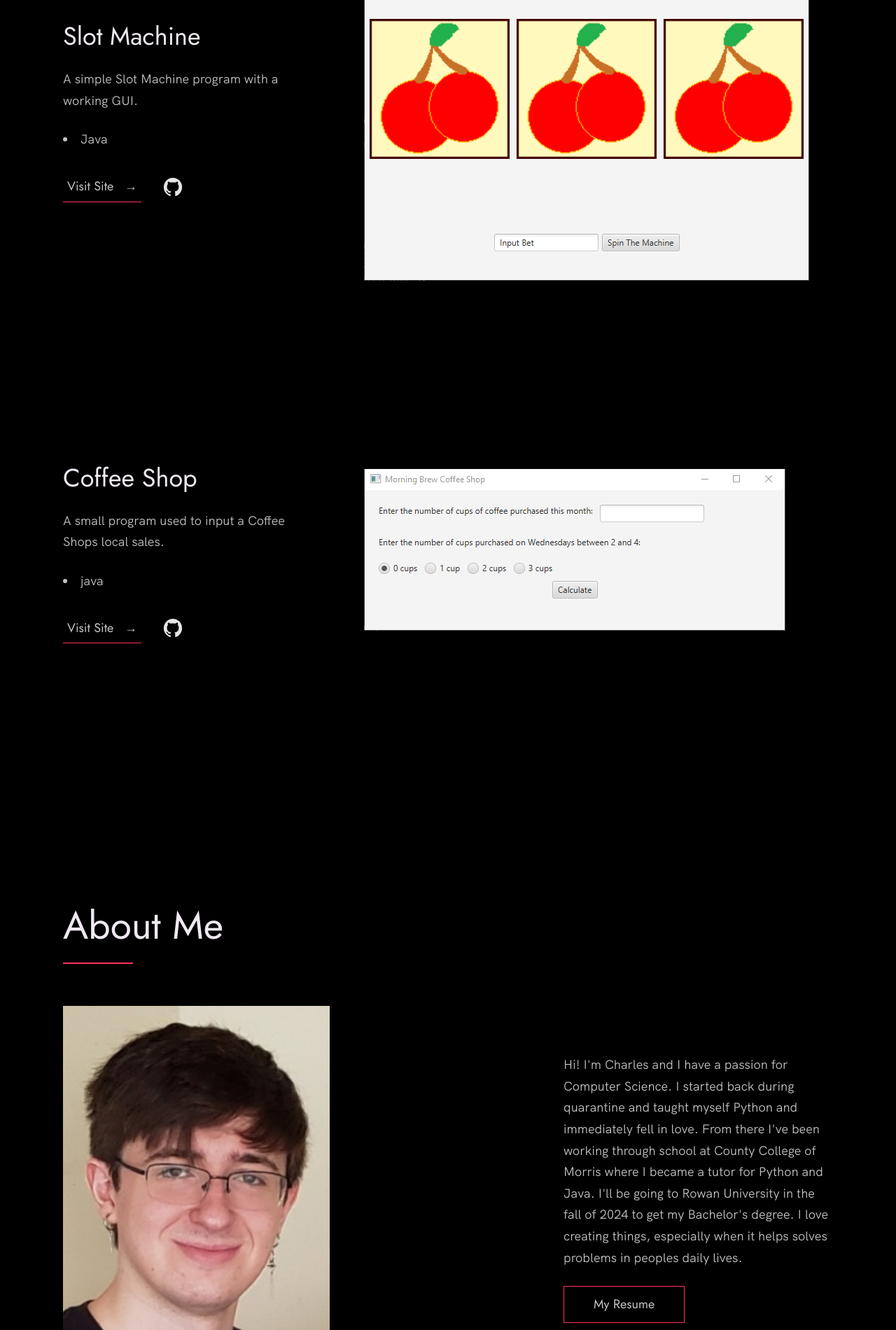
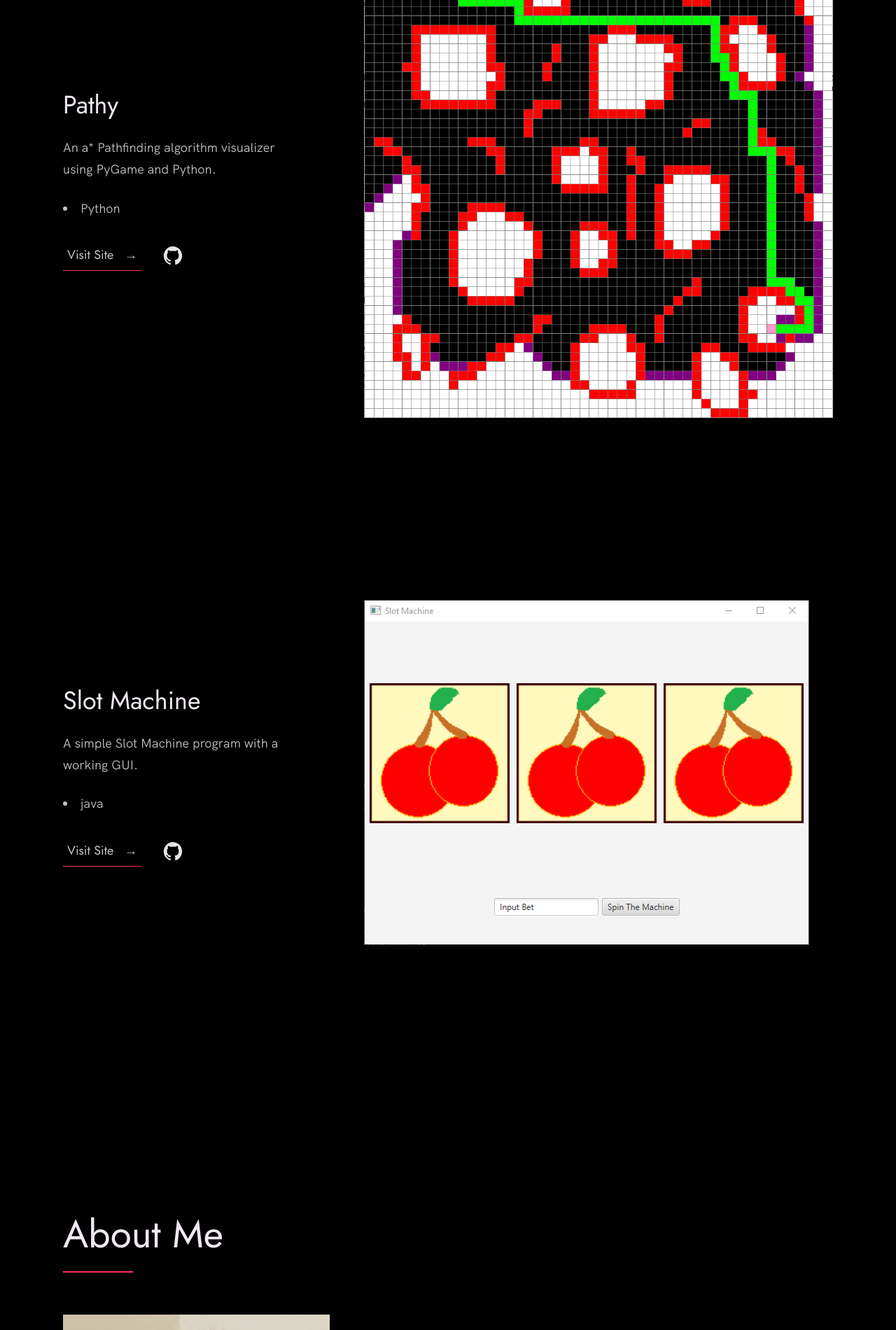
Before and after one commit to CharlesJandura/jandura-portfolio, a plain HTML site: page index.html in a window 1280 px wide. Shown: the part 1160-3060 px from the top of the page at 70% size. Drawn offline with Linux system fonts and the light colour scheme.

Commit message:
updated pathy and resume link

```diff
--- a/index.html
+++ b/index.html
@@ -78,49 +78,49 @@
 
           <div class="work__box">
             <div class="work__text">
-              <h3>Slot Machine</h3>
+              <h3>Pathy</h3>
               <p>
-                A simple Slot Machine program with a working GUI.
+                An a* Pathfinding algorithm visualizer using PyGame and Python.
               </p>
               <ul class="work__list">
-                <li>Java</li>
+                <li>Python</li>
               </ul>
 
               <div class="work__links">
-                <a href="https://github.com/biggrimmie/SlotMachine/tree/main" target="_blank" class="link__text">
+                <a href="https://github.com/CharlesJandura/pathy" target="_blank" class="link__text">
                   Visit Site <span>&rarr;</span>
                 </a>
-                <a href="https://github.com/biggrimmie/SlotMachine/tree/main" title="View Source Code" target="_blank">
+                <a href="https://github.com/CharlesJandura/pathy" title="View Source Code" target="_blank">
                   <img src="./images/github.svg" class="work__code" alt="GitHub">
                 </a>
               </div>
             </div>
             <div class="work__image-box">
-              <img src="./images/slot machine.png" class="work__image" alt="" />
+              <img src="./images/pathy_output.png" class="work__image" alt="" />
             </div>
           </div>
 
           <div class="work__box">
             <div class="work__text">
-              <h3>Coffee Shop</h3>
+              <h3>Slot Machine</h3>
               <p>
-                A small program used to input a Coffee Shops local sales.
+                A simple Slot Machine program with a working GUI.
               </p>
               <ul class="work__list">
                 <li>java</li>
               </ul>
 
               <div class="work__links">
-                <a href="https://github.com/biggrimmie/CoffeeShop" class="link__text">
+                <a href="https://github.com/biggrimmie/SlotMachine/tree/main" class="link__text">
                   Visit Site <span>&rarr;</span>
                 </a>
-                <a href="https://github.com/biggrimmie/CoffeeShop">
+                <a href="https://github.com/biggrimmie/SlotMachine/tree/main">
                   <img src="./images/github.svg" class="work__code" title="View Source Code" alt="GitHub">
                 </a>
               </div>
             </div>
             <div class="work__image-box">
-              <img src="./images/coffeshop.png" class="work__image" alt="" />
+              <img src="./images/slot machine.png" class="work__image" alt="" />
             </div>
           </div>
 
@@ -182,12 +182,12 @@
             <!-- Replace the below paragraph with info about yourself -->
             <p>
               Hi! I'm Charles and I have a passion for Computer Science. I started back during quarantine and taught myself Python
-              and immediately fell in love. From there I've been working through school at County College of Morris where I became a tutor
-              for Python and Java. I'll be going to Rowan University in the fall of 2024 to get my Bachelor's degree. I love creating things, especially
-              when it helps solves problems in peoples daily lives.
+              and immediately fell in love. From there I got my associate's degree in Game Development through school at County College of Morris, where I
+              also worked as a tutor for Python and Java. I currently going to Rowan University to get my Bachelor's degree in Computer Science. I love creating things,
+              especially when it helps solves problems in peoples daily lives.
             </p>
             <!-- Provide a link to your resume -->
-            <a href="https://github.com/biggrimmie/jandura-portfolio/blob/main/Jandura-Resume.pdf" class="btn">My Resume</a>
+            <a href="https://github.com/CharlesJandura/jandura-portfolio/blob/main/Jandura-Resume.pdf" class="btn">My Resume</a>
           </div>
 
           <div class="about__photo-container">
```
Also changed, not shown: images/pathy_output.png (added).
